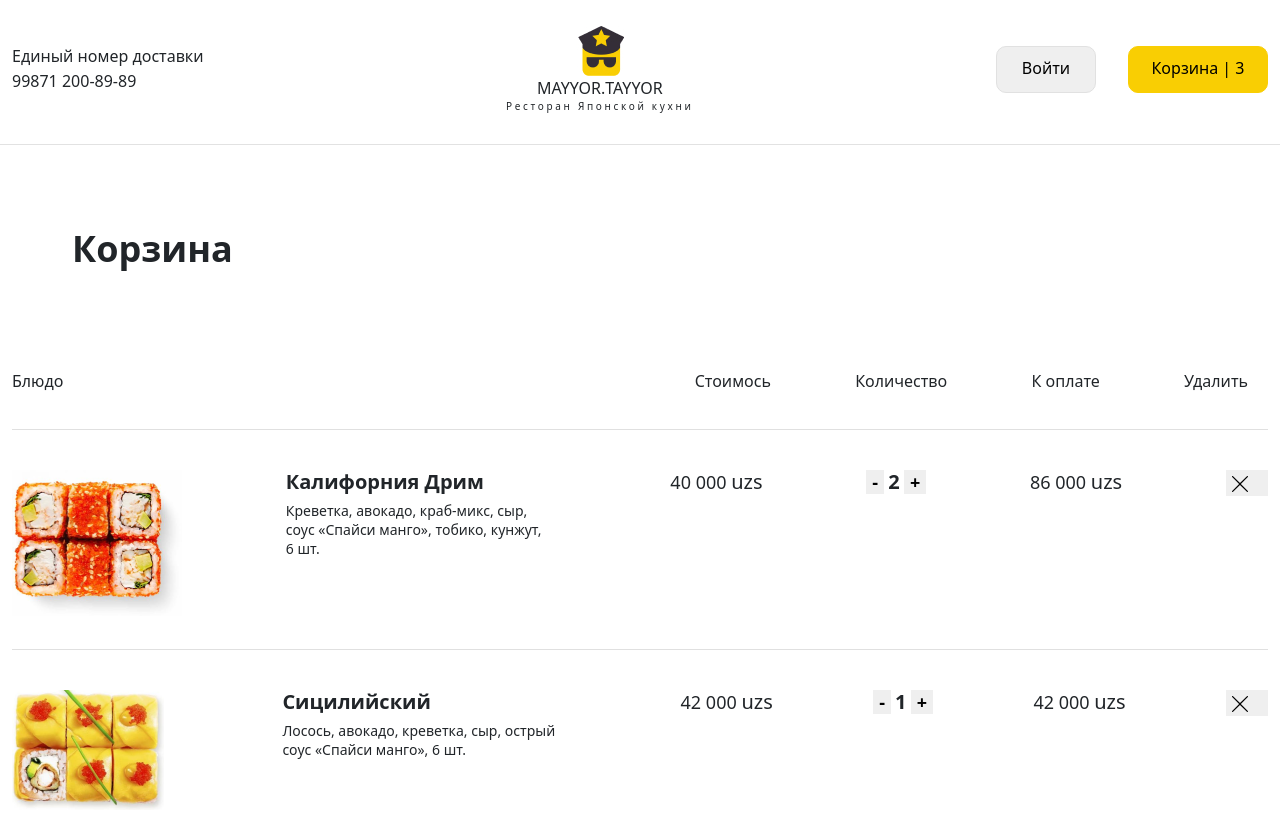
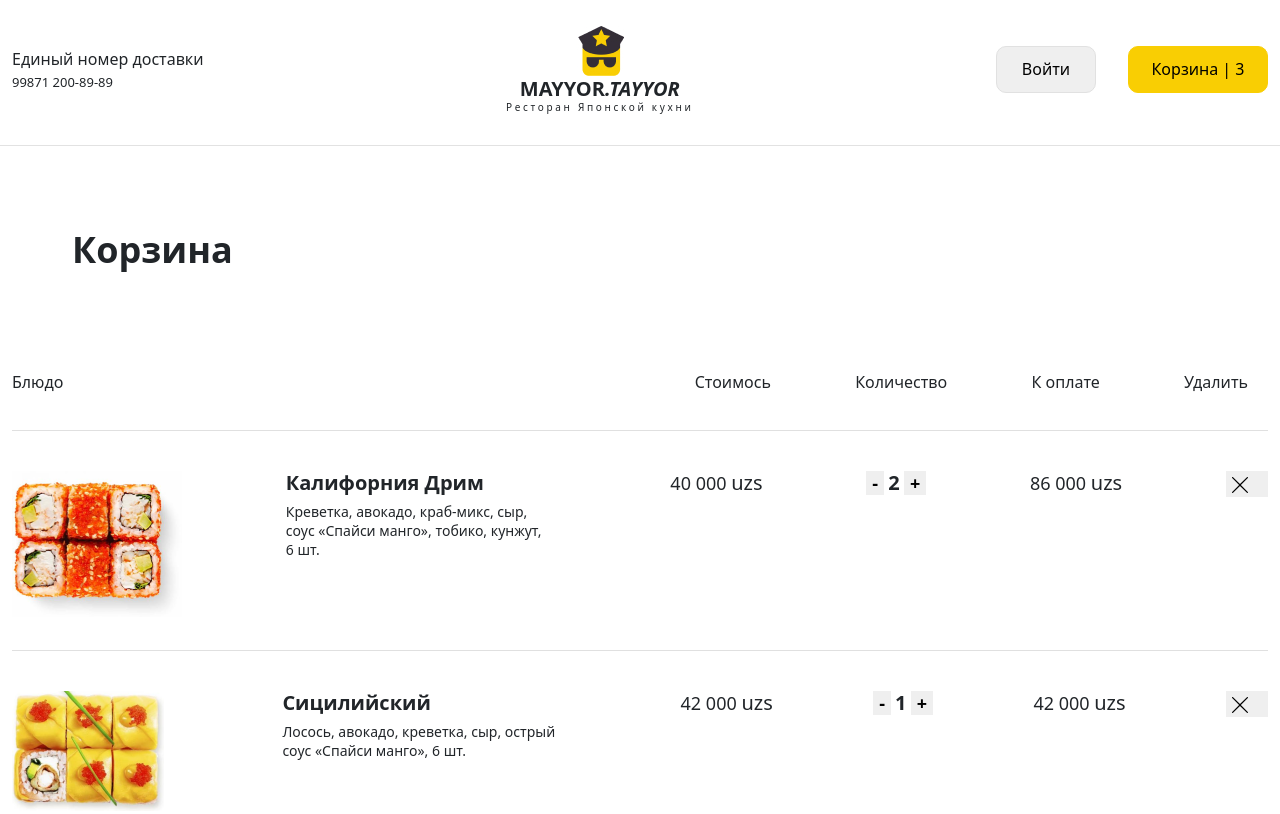
Before and after one commit to muslimatulkinova/Mayyor-Tayyor, a plain HTML site: page basket.html in a window 1280 px wide. Shown: the top 814 px of the page. Drawn offline with nearby package versions, Linux system fonts and the light colour scheme.

Commit message:
updated all

```diff
--- a/basket.html
+++ b/basket.html
@@ -17,14 +17,14 @@
         <div class="container">
             <div class="nav-wrapper">
                 <div class="mt-delivery">
-              <div class="delivery-text">Единый номер доставки</div>
-              <div class="delivery-cont">99871 200-89-89</div>
+                  <div class="header-text">Единый номер доставки</div>
+                  <div class="header-cont">99871 200-89-89</div>
                 </div>
                 <div class="mt-logo">
                   <img src="img/MAYTAY-BLOCKS_03 2.jpg" alt="MayTay-logo" />
                     <div class="logo">
-                    <div class="mt-restaurant">MAYYOR.</div
-                        ><div class="mt-rest">TAYYOR</div>
+                        <div class="header-restaurant">MAYYOR</div
+                            ><div class="header-rest">.TAYYOR</div>
                     </div>
                   <span>Ресторан Японской кухни</span>
                 </div>
```
Also changed, not shown: about.html (+4 -4 lines), error.html (+4 -4 lines), index.html (+1 -1 lines), payment-process.html (+4 -4 lines). Lines whose indentation alone changed are shown as unchanged.
